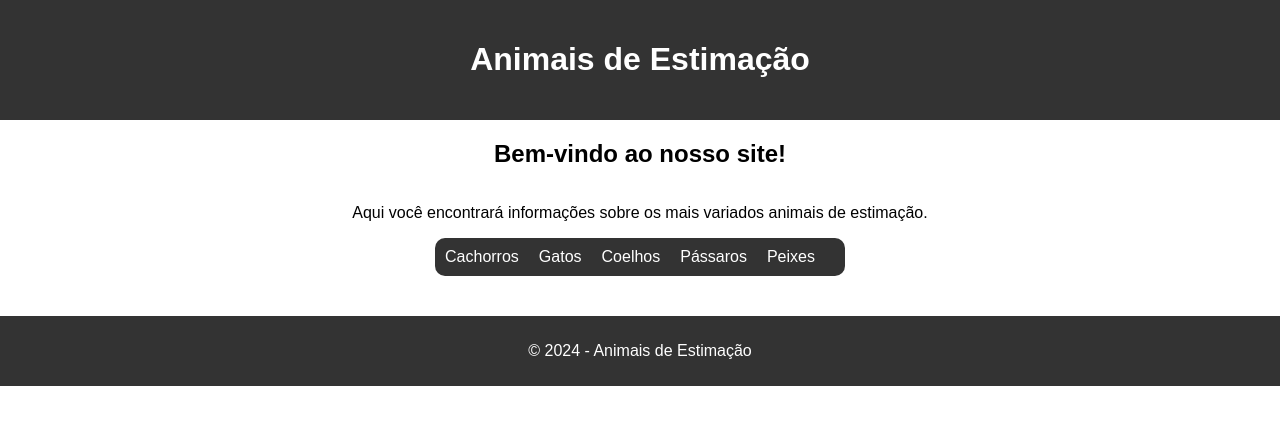
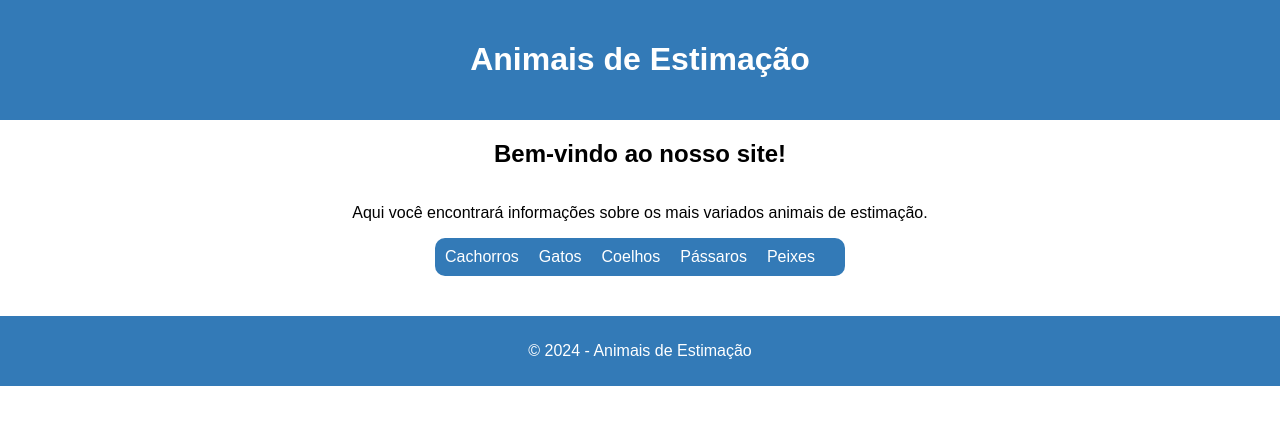
Before and after one commit to Nayara1505/Projeto_Senai, a plain HTML site: page index.html in a window 1280 px wide. Drawn offline with Linux system fonts and the light colour scheme.

Commit message:
Update style.css

```diff
--- a/CSS/style.css
+++ b/CSS/style.css
@@ -5,7 +5,7 @@ body {
   }
 
   header {
-    background-color: #333;
+    background-color: #337ab7;
     color: #fff;
     padding: 20px;
     text-align: center;
@@ -31,7 +31,7 @@ body {
     display: flex;
     justify-content: space-between;
     align-items: center;
-    background-color: #333;
+    background-color: #337ab7;
     padding: 10px;
     border-radius: 10px;
   }
@@ -55,7 +55,7 @@ body {
   }
 
   footer {
-    background-color: #333;
+    background-color: #337ab7;
     color: #fff;
     padding: 10px;
     text-align: center;
```
